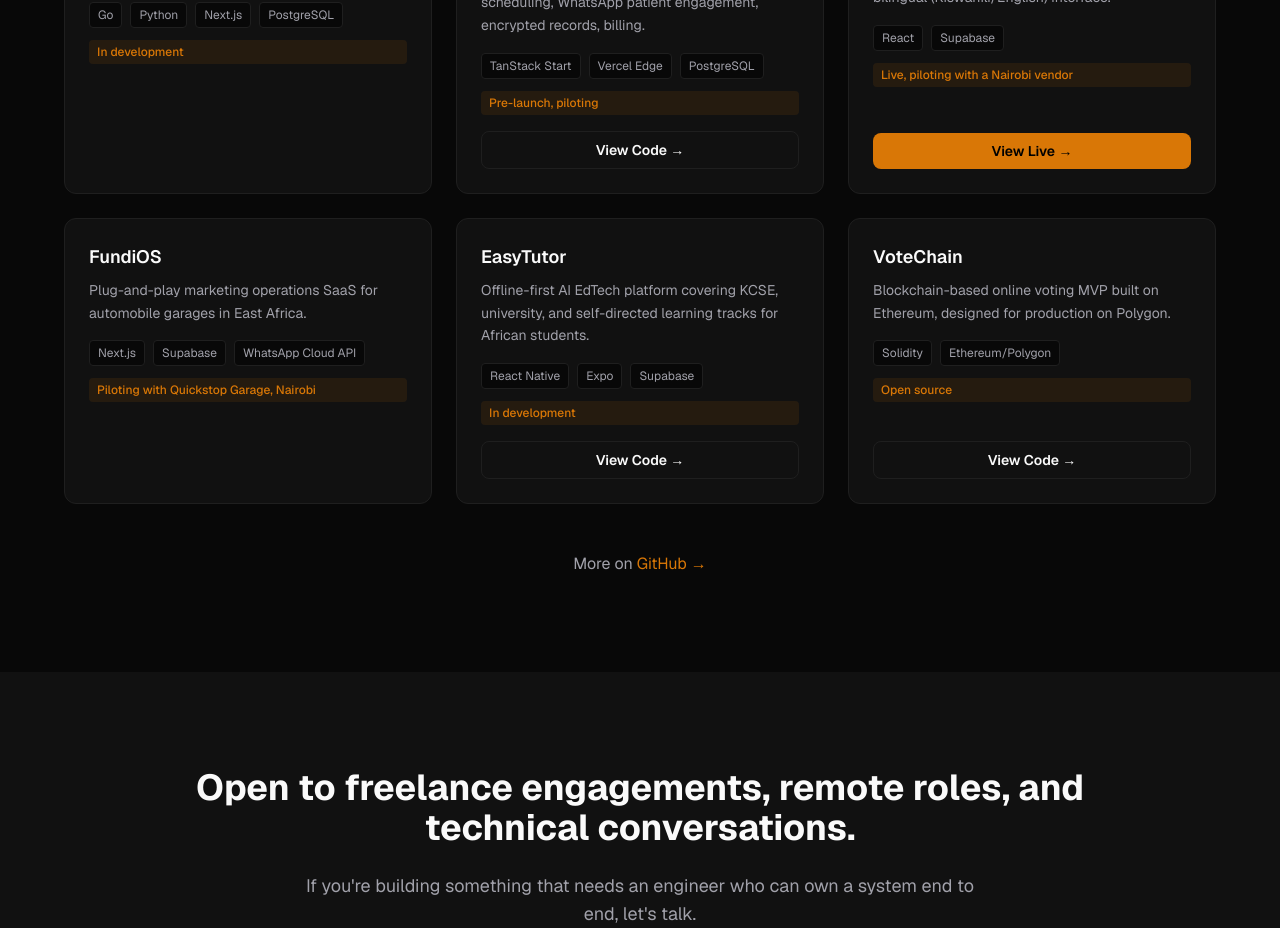
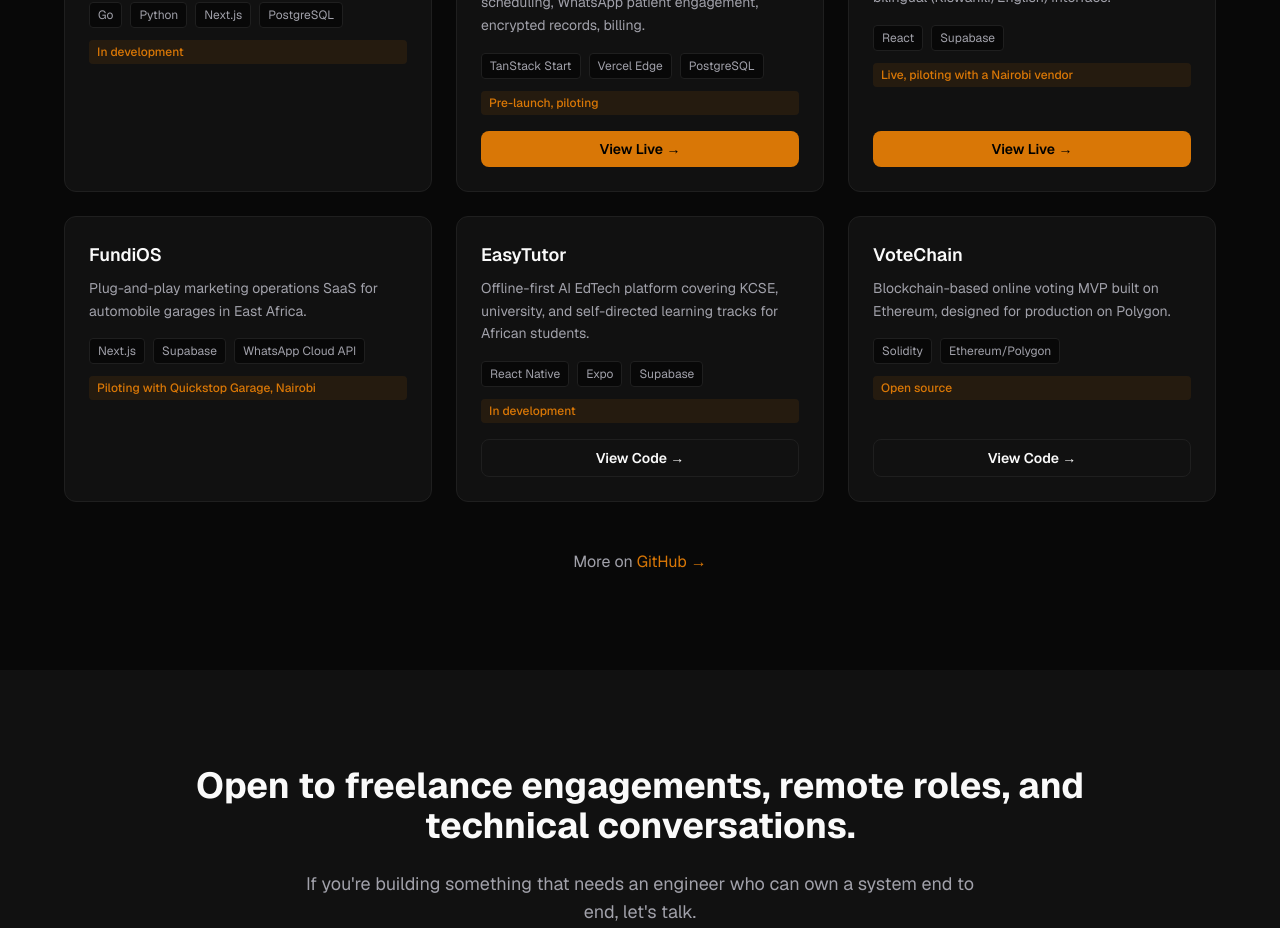
Before and after one commit to dmuhoro/dmuhoro-web, a Next.js app in the folder portfolio/: page / in a window 1280 px wide. Shown: the part 2180-3108 px from the top of the page. Built offline with nearby package versions, Linux system fonts and the light colour scheme; no server answers.

Commit message:
sprint 5: update selected work links — kays wellness live url replaces repo url, afropay stays link-free

```diff
--- a/portfolio/components/selected-work.tsx
+++ b/portfolio/components/selected-work.tsx
@@ -14,7 +14,7 @@ const projects = [
       "Multi-tenant clinic operations platform: scheduling, WhatsApp patient engagement, encrypted records, billing.",
     stack: ["TanStack Start", "Vercel Edge", "PostgreSQL"],
     status: "Pre-launch, piloting",
-    repoUrl: "https://github.com/dmuhoro/kays-wellness-centre",
+    liveUrl: "https://kays-wellness-centre.vercel.app/",
   },
   {
     name: "Daftari",
```
